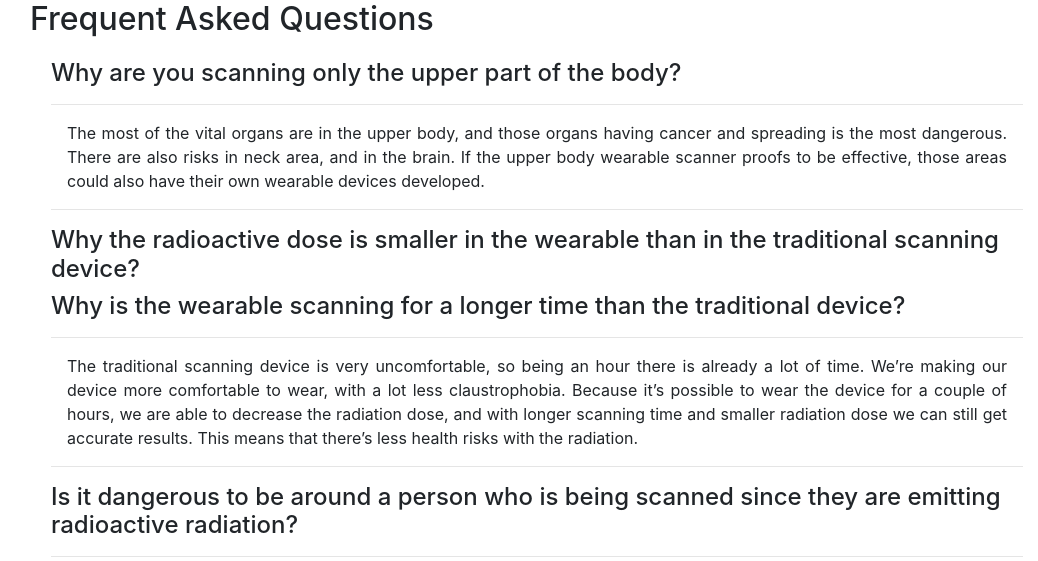
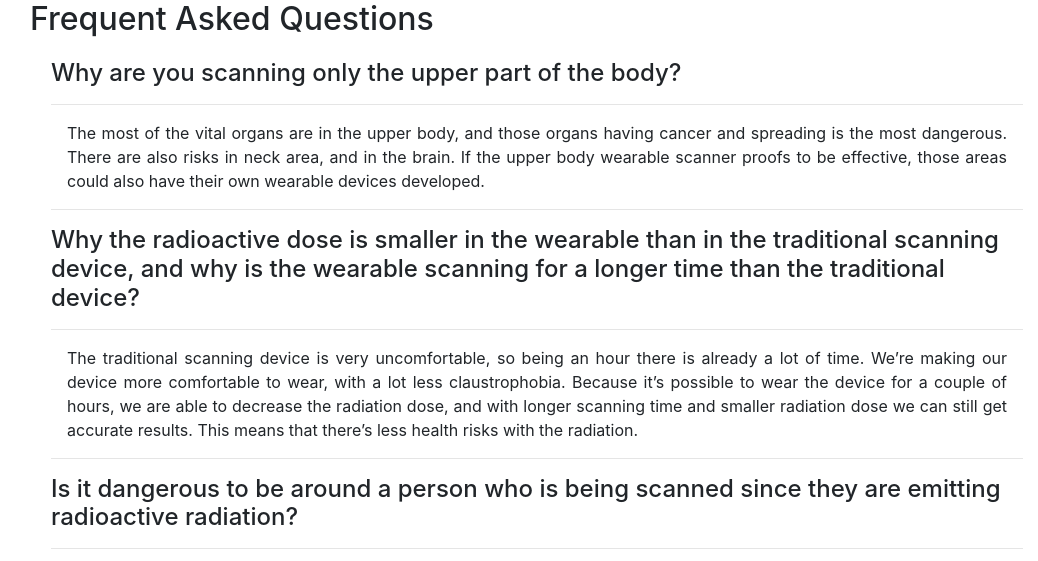
Before and after one commit to chenl9/WPET, a Django app: a page that uses website/templates/website/QandA.html in a window 1280 px wide. Shown: the part 56-617 px from the top of the page, without its empty margins (103-1141 px from the left). Run offline with Django 3.2, Linux system fonts and the light colour scheme; some libraries are stand-ins or nearby versions.

Commit message:
add info

```diff
--- a/website/templates/website/Prototype.html
+++ b/website/templates/website/Prototype.html
@@ -27,7 +27,7 @@
         <p class = "text-justify mx-3">We’re planning to make an app, which gets real time data. The wearable will measure temperature, so that it’s easier to control it. The electronics can measure if there are sudden movements, which would lead to wrong data to the scanning device and the app can take that data away. </p>
       </div>
       <div class="tab-pane fade" id="v-pills-EasyPET" role="tabpanel" aria-labelledby="v-pills-EasyPET-tab">
-        <p class = "text-justify mx-3">The University of Manchester and Caen SyS are studying the way to do PET in a smaller scale and collect the data to a normal computer. They made the Easy PET to present the working principles of the PET.
+        <p class = "text-justify mx-3">The University of Manchester and Caen SyS are studying the way to do PET in a smaller scale and collect the data to a normal computer. They made the Easy PET to present the working principles of PET.
           </p>
           <div class="text-center">
           <iframe src="https://drive.google.com/file/d/1D30FozezxtQ-jHCYOVHrcl2ZSoCAwoN2/preview" width="560" height="315"></iframe>
--- a/website/templates/website/QandA.html
+++ b/website/templates/website/QandA.html
@@ -12,9 +12,8 @@
   <p class = "text-justify mx-3" > The most of the vital organs are in the upper body, and those organs having cancer and spreading is the most dangerous. There are also risks in neck area, and in the brain. If the upper body wearable scanner proofs to be effective, those areas could also have their own wearable devices developed.
   </p>
   <hr>
-  <h4 calss="alert-heading">Why the radioactive dose is smaller in the wearable than in the traditional scanning device?
+  <h4 calss="alert-heading">Why the radioactive dose is smaller in the wearable than in the traditional scanning device, and why is the wearable scanning for a longer time than the traditional device?
 </h4>
-<h4>Why is the wearable scanning for a longer time than the traditional device?</h4>
   <hr>
 <p class = "text-justify mx-3" >The traditional scanning device is very uncomfortable, so being an hour there is already a lot of time. We’re making our device more comfortable to wear, with a lot less claustrophobia. Because it’s possible to wear the device for a couple of hours, we are able to decrease the radiation dose, and with longer scanning time and smaller radiation dose we can still get accurate results. This means that there’s less health risks with the radiation.
 </p>
```
